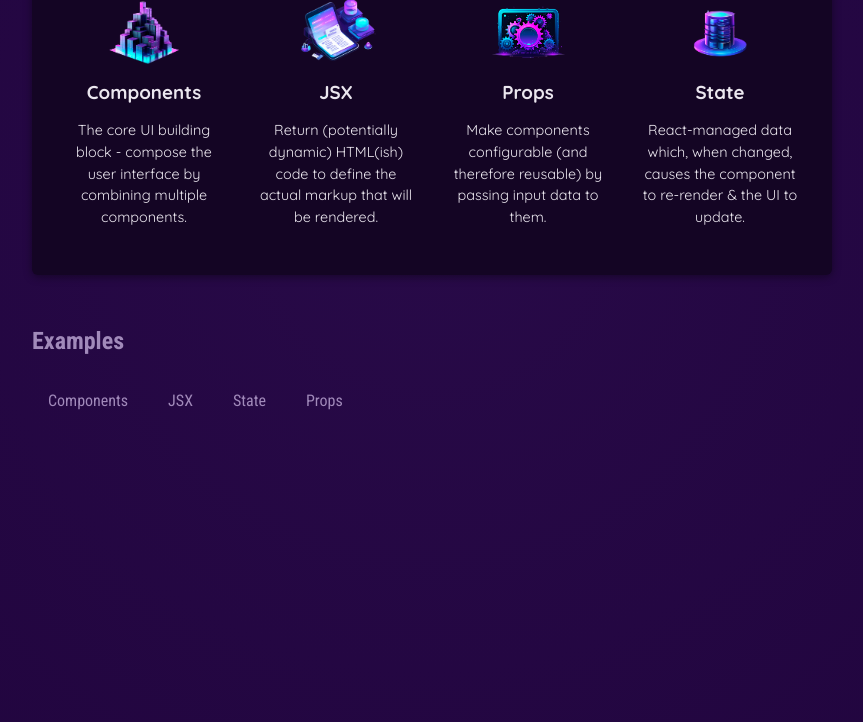
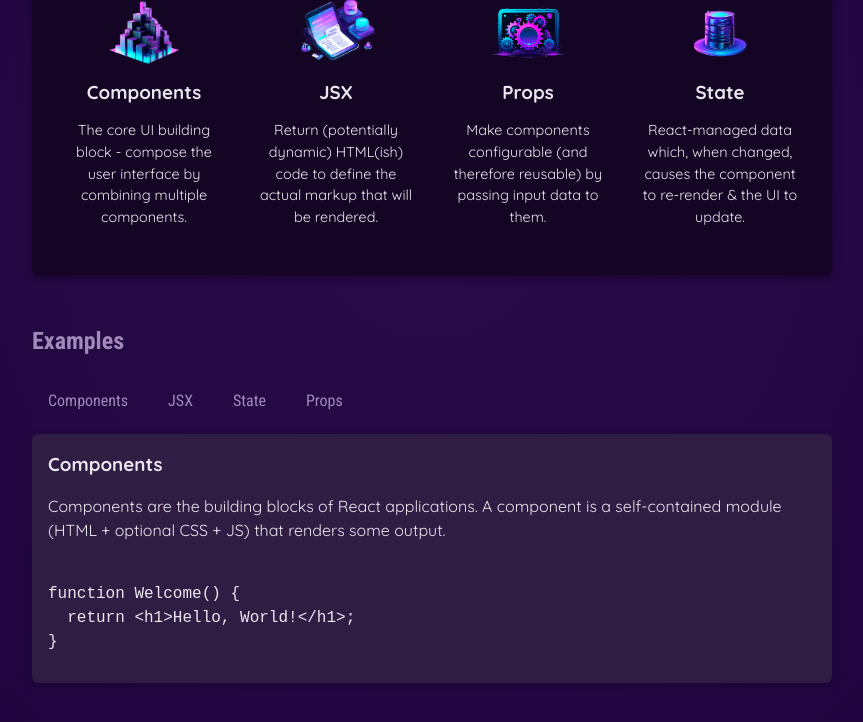
Before and after one commit to Thalia999/first_react_project, a React (Vite) app: page / in a window 1280 px wide. Both pictures are taken after a click on the button "Components". Shown: the part 424-1146 px from the top of the page, without its empty margins (208-1071 px from the left). Built offline with nearby package versions, Linux system fonts and the light colour scheme.

Commit message:
made onselect for tab button, made tab content, have data with examples

```diff
--- a/src/App.jsx
+++ b/src/App.jsx
@@ -1,10 +1,32 @@
-import { CORE_CONCEPTS } from './data';
+import { CORE_CONCEPTS, EXAMPLES } from './data';
 import Header from './components/Header/Header';
 import CoreConcept from './components/CoreConcept/CoreConcept';
 import TabButton from './components/TabButton';
+import { useState } from 'react';
 
 
 function App() {
+const [selectedTopic, setSelectedTopic] = useState();
+  let tabContent = <p>Please Select a topic</p>;
+  if(selectedTopic){
+    tabContent = (
+      <div id="tab-content">
+        <h3>{EXAMPLES[selectedTopic].title}</h3>
+        <p>{EXAMPLES[selectedTopic].description}</p>
+        <pre>
+          <code>
+            {EXAMPLES[selectedTopic].code}
+          </code>
+        </pre>
+
+      </div>
+    )
+  }
+
+  function handleSelect(selectedButton) {
+    setSelectedTopic(selectedButton);
+    console.log(selectedTopic);
+  }
   return (
     <div>
       <Header />
@@ -39,18 +61,18 @@ function App() {
         <section id="examples">
           <h2>Examples</h2>
           <menu>
-           <TabButton >Components</TabButton>
-           <TabButton >JSX</TabButton>
-           <TabButton >State</TabButton>
-           <TabButton >Props</TabButton>
+           <TabButton onSelect={()=>handleSelect("components")}>Components</TabButton>
+           <TabButton onSelect={()=>handleSelect("jsx")}>JSX</TabButton>
+           <TabButton onSelect={()=>handleSelect("state")}>State</TabButton>
+           <TabButton onSelect={()=>handleSelect("props")}>Props</TabButton>
 
           </menu>
 
+{tabContent}
         </section>
       </main>
 
     </div>
   );
 }
-
 export default App;
--- a/src/components/TabButton.jsx
+++ b/src/components/TabButton.jsx
@@ -1,11 +1,11 @@
 import './TabButton.css';
-export default function TabButton({children}) {
+export default function TabButton({children, onSelect}) {
     function handleClick() {
         console.log('Hello World');
     }
     return(
         <li>
-            <button onClick ={handleClick}>{children}</button>
+            <button onClick ={onSelect}>{children}</button>
         </li>
     )
 }
--- a/src/data.js
+++ b/src/data.js
@@ -29,3 +29,54 @@ export const CORE_CONCEPTS = [
       'React-managed data which, when changed, causes the component to re-render & the UI to update.',
   },
 ];
+
+export const EXAMPLES = {
+  components: {
+    title: 'Components',
+    description:
+      'Components are the building blocks of React applications. A component is a self-contained module (HTML + optional CSS + JS) that renders some output.',
+    code: `
+function Welcome() {
+  return <h1>Hello, World!</h1>;
+}`,
+  },
+  jsx: {
+    title: 'JSX',
+    description:
+      'JSX is a syntax extension to JavaScript. It is similar to a template language, but it has full power of JavaScript (e.g., it may output dynamic content).',
+    code: `
+<div>
+  <h1>Welcome {userName}</h1>
+  <p>Time to learn React!</p>
+</div>`,
+  },
+  props: {
+    title: 'Props',
+    description:
+      'Components accept arbitrary inputs called props. They are like function arguments.',
+    code: `
+function Welcome(props) {
+  return <h1>Hello, {props.name}</h1>;
+}`,
+  },
+  state: {
+    title: 'State',
+    description:
+      'State allows React components to change their output over time in response to user actions, network responses, and anything else.',
+    code: `
+function Counter() {
+  const [isVisible, setIsVisible] = useState(false);
+
+  function handleClick() {
+    setIsVisible(true);
+  }
+
+  return (
+    <div>
+      <button onClick={handleClick}>Show Details</button>
+      {isVisible && <p>Amazing details!</p>}
+    </div>
+  );
+}`,
+  },
+};
```
